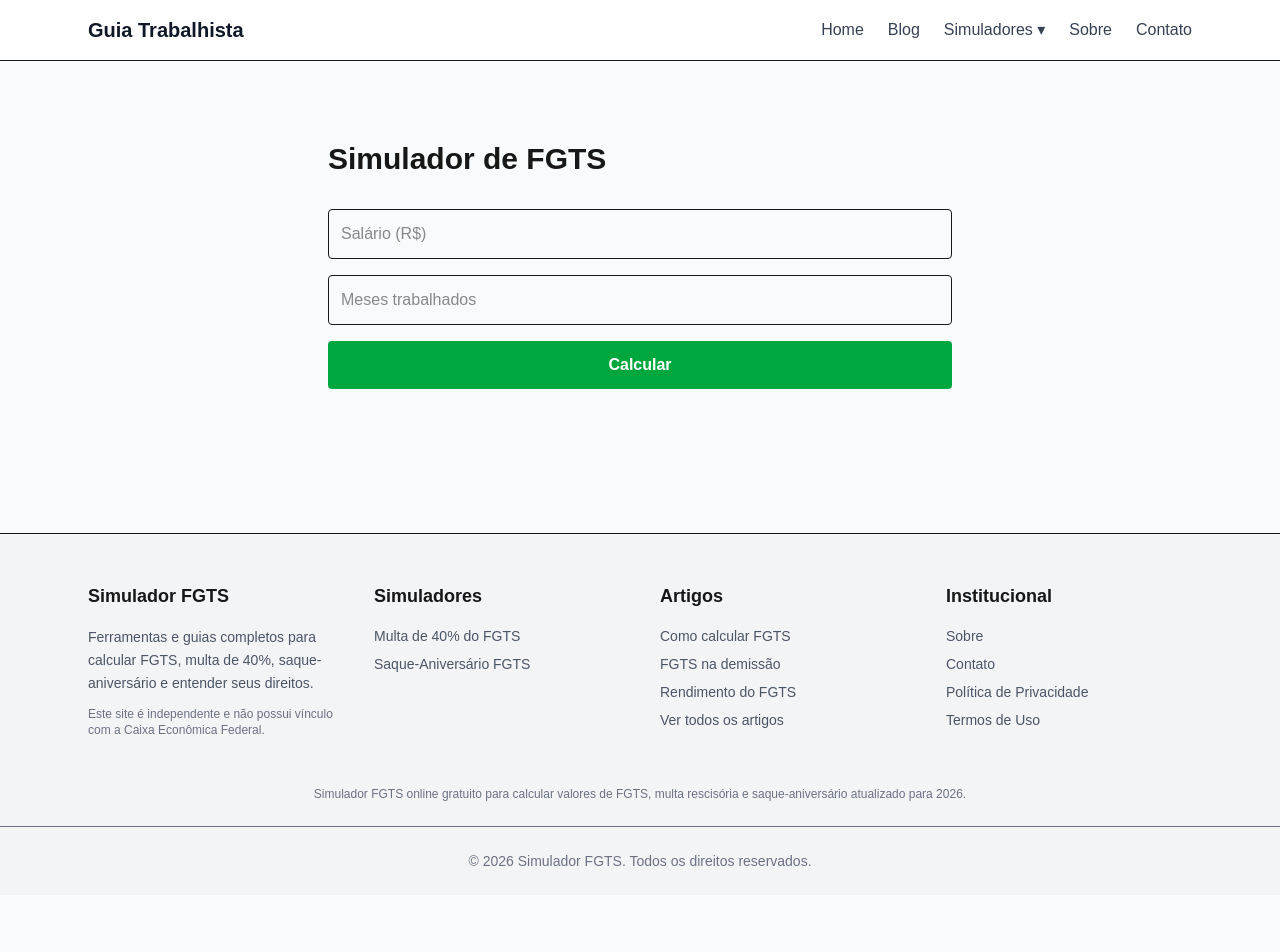
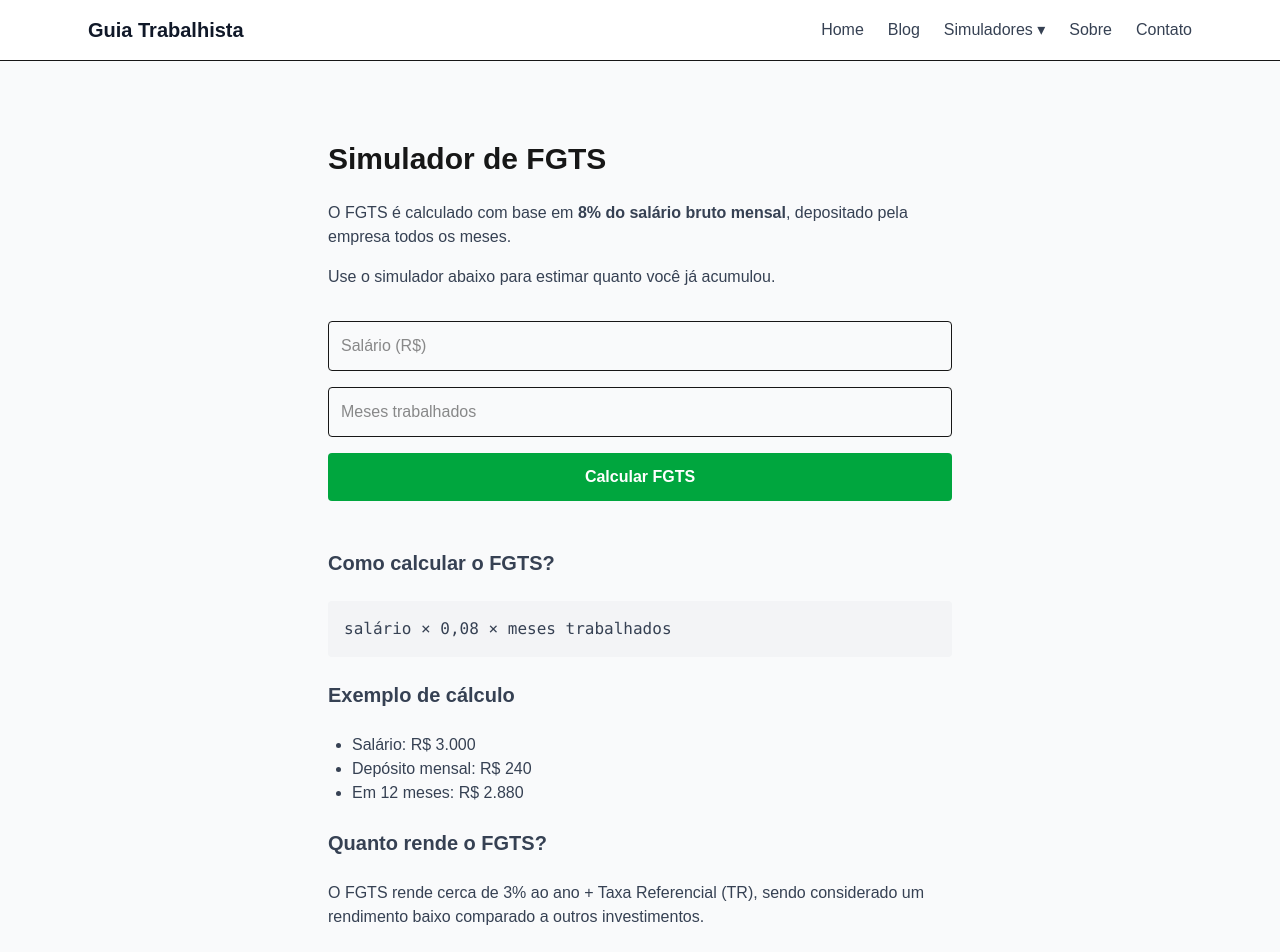
Before and after one commit to gustavo-fonseca-valle/simulador-fgts, a Next.js app: page /simuladores/fgts in a window 1280 px wide. Shown: the top 952 px of the page. Before the commit the page ends 895 px from the top, so only its background shows below. Built offline with nearby package versions, Linux system fonts and the light colour scheme; a web font is replaced by a local one.

Commit message:
melhorias para SEO

```diff
--- a/app/simuladores/fgts/page.tsx
+++ b/app/simuladores/fgts/page.tsx
@@ -1,21 +1,41 @@
 "use client"
+
 import { useState } from "react"
 import AdsenseBlock from "@/components/AdsenseBlock"
+import Link from "next/link"
 
 export default function SimuladorFGTS() {
   const [salario, setSalario] = useState("")
   const [meses, setMeses] = useState("")
   const [resultado, setResultado] = useState<number | null>(null)
+  const [erro, setErro] = useState("")
+
+  function formatarMoeda(valor: number) {
+    return valor.toLocaleString("pt-BR", {
+      style: "currency",
+      currency: "BRL",
+    })
+  }
 
   function calcular() {
     const s = parseFloat(salario)
     const m = parseInt(meses)
 
-    if (!s || !m) return
+    if (isNaN(s) || isNaN(m) || s <= 0 || m <= 0) {
+      setErro("Informe valores válidos.")
+      setResultado(null)
+      return
+    }
 
+    setErro("")
     const total = s * 0.08 * m
     setResultado(total)
   }
+
+  const depositoMensal =
+    salario && !isNaN(parseFloat(salario))
+      ? parseFloat(salario) * 0.08
+      : null
 
   return (
     <main className="max-w-2xl mx-auto px-6 py-12">
@@ -24,7 +44,17 @@ export default function SimuladorFGTS() {
         Simulador de FGTS
       </h1>
 
-      {/* 🔥 ANÚNCIO 1 (topo leve) */}
+      {/* 🔥 RESPOSTA DIRETA (SEO FORTE) */}
+      <p className="text-gray-700 mb-4">
+        O FGTS é calculado com base em <strong>8% do salário bruto mensal</strong>,
+        depositado pela empresa todos os meses.
+      </p>
+
+      <p className="text-gray-700 mb-8">
+        Use o simulador abaixo para estimar quanto você já acumulou.
+      </p>
+
+      {/* 🔥 ANÚNCIO */}
       <div className="mb-8">
         <AdsenseBlock />
       </div>
@@ -47,22 +77,51 @@ export default function SimuladorFGTS() {
           className="w-full border p-3 rounded"
         />
 
+        {erro && <p className="text-red-600 text-sm">{erro}</p>}
+
         <button
           onClick={calcular}
-          className="bg-green-600 text-white px-6 py-3 rounded font-bold w-full"
+          className="bg-green-600 text-white px-6 py-3 rounded font-bold w-full hover:bg-green-700"
         >
-          Calcular
+          Calcular FGTS
         </button>
 
         {resultado !== null && (
           <>
-            <div className="mt-6 p-4 bg-green-50 rounded">
+            <div className="mt-6 p-4 bg-green-50 rounded space-y-2">
+
+              {depositoMensal && (
+                <>
+                  <p className="text-sm text-gray-600">
+                    Depósito mensal:
+                  </p>
+                  <p className="text-lg font-semibold">
+                    {formatarMoeda(depositoMensal)}
+                  </p>
+                </>
+              )}
+
+              <hr />
+
               <p className="text-lg font-semibold">
-                Total estimado: R$ {resultado.toFixed(2)}
+                Total acumulado:
               </p>
+
+              <p className="text-2xl font-bold text-green-700">
+                {formatarMoeda(resultado)}
+              </p>
+
             </div>
 
-            {/* 🔥 ANÚNCIO 2 (alta conversão) */}
+            {/* 🔥 CTA (DINHEIRO) */}
+            <div className="mt-6 text-blue-600 text-sm">
+              👉{" "}
+              <Link href="/simuladores/multa-40" className="underline">
+                Veja quanto você recebe na demissão
+              </Link>
+            </div>
+
+            {/* 🔥 ANÚNCIO (alta conversão) */}
             <div className="mt-6">
               <AdsenseBlock />
             </div>
@@ -70,6 +129,39 @@ export default function SimuladorFGTS() {
         )}
 
       </div>
+
+      {/* 🔥 CONTEÚDO SEO */}
+      <section className="mt-12 space-y-6 text-gray-700">
+
+        <h2 className="text-xl font-semibold">
+          Como calcular o FGTS?
+        </h2>
+
+        <pre className="bg-gray-100 p-4 rounded">
+salário × 0,08 × meses trabalhados
+        </pre>
+
+        <h2 className="text-xl font-semibold">
+          Exemplo de cálculo
+        </h2>
+
+        <ul className="list-disc pl-6">
+          <li>Salário: R$ 3.000</li>
+          <li>Depósito mensal: R$ 240</li>
+          <li>Em 12 meses: R$ 2.880</li>
+        </ul>
+
+        <h2 className="text-xl font-semibold">
+          Quanto rende o FGTS?
+        </h2>
+
+        <p>
+          O FGTS rende cerca de 3% ao ano + Taxa Referencial (TR),
+          sendo considerado um rendimento baixo comparado a outros investimentos.
+        </p>
+
+      </section>
+
     </main>
   )
 }
```
